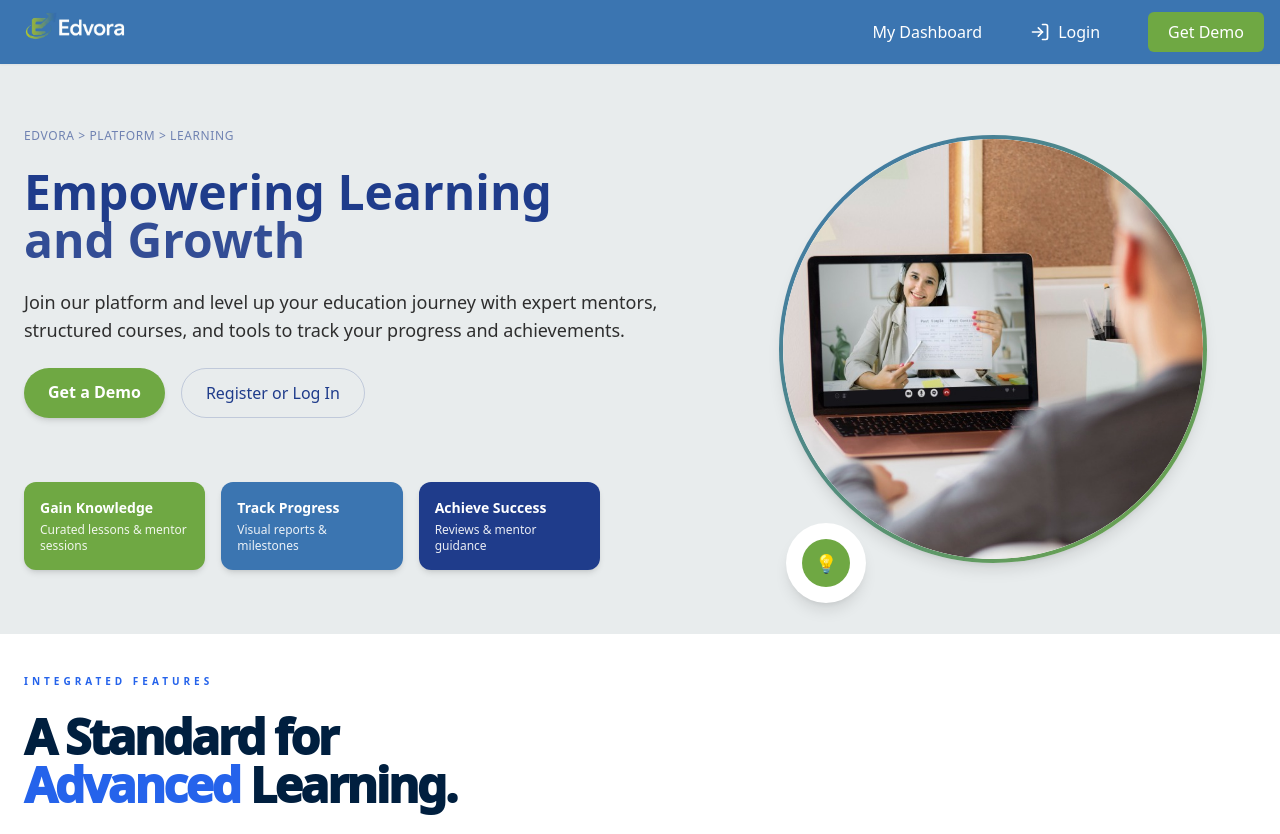
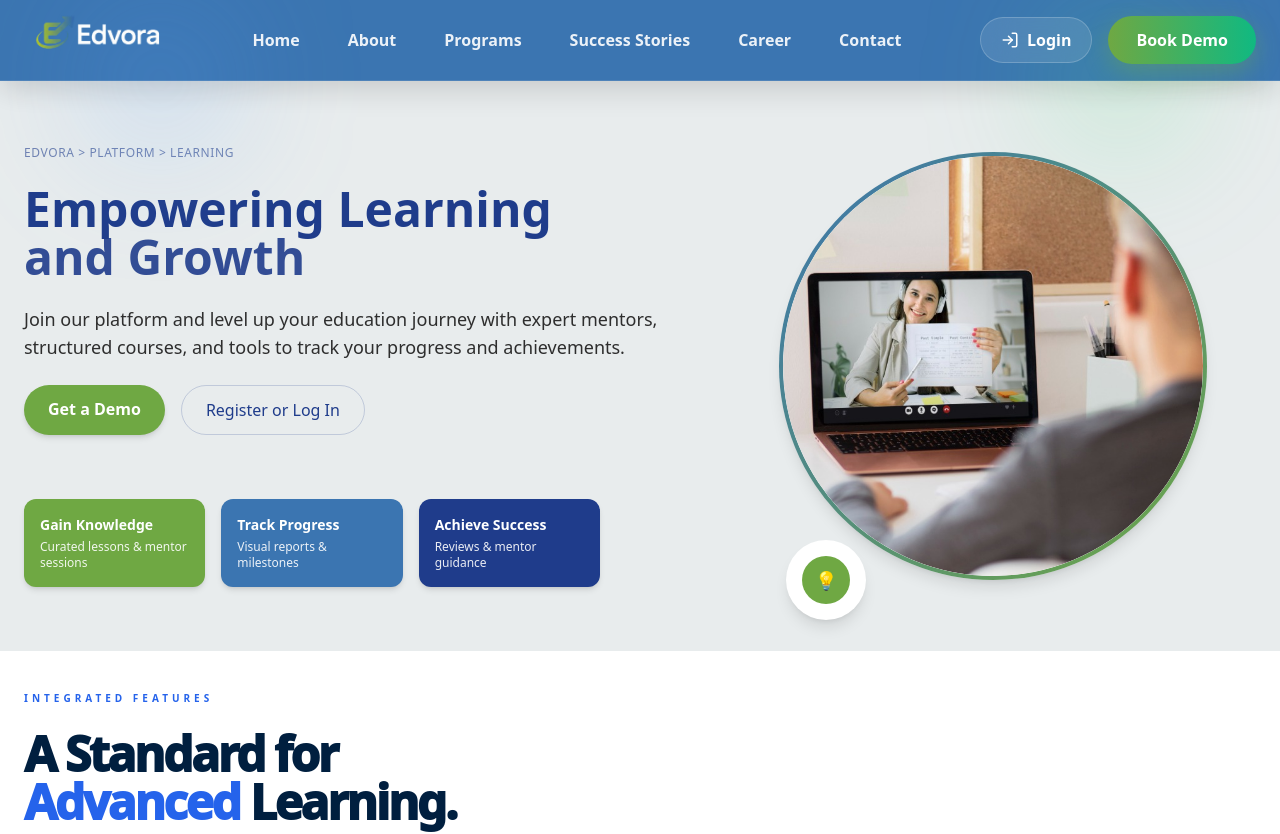
Before and after one commit to shavztech/edvora-frontend, a Next.js app: page / in a window 1280 px wide. Shown: the top 834 px of the page. Built offline with nearby package versions, Linux system fonts and the light colour scheme.

Commit message:
navbar new feattures added

```diff
--- a/src/components/Navbar.tsx
+++ b/src/components/Navbar.tsx
@@ -1,136 +1,323 @@
+
+
 "use client";
-
 import { useEffect, useState } from "react";
 import Image from "next/image";
 import Link from "next/link";
-import { usePathname, useRouter } from "next/navigation";
-import { useSidebar } from "@/context/SidebarContext";
-import { LogIn, LogOut } from "lucide-react";
-import toast from "react-hot-toast";
+import { useRouter, usePathname } from "next/navigation";
+import {
+  LogIn,
+  LogOut,
+  ChevronDown,
+  LayoutDashboard,
+  Calendar,
+  Menu,
+  X,
+} from "lucide-react";
 
-const Navbar: React.FC = () => {
-  const [open, setOpen] = useState(false);
+const Navbar = () => {
+  const [mounted, setMounted] = useState(false);
   const [isLoggedIn, setIsLoggedIn] = useState(false);
+  const [mobileOpen, setMobileOpen] = useState(false);
+  const [dropdownOpen, setDropdownOpen] = useState(false);
+  const [userRole, setUserRole] = useState("");
 
-  const { toggle: toggleSidebar } = useSidebar();
+  const router = useRouter();
   const pathname = usePathname();
-  const router = useRouter();
+  useEffect(() => {
+    setMounted(true);
 
-  const isDashboardPage =
-    pathname.startsWith("/admin") || pathname.startsWith("/student") || pathname.startsWith("/mentor");
+    const token = localStorage.getItem("token");
+    setIsLoggedIn(!!token);
 
-  // 🔥 FIX HERE
-  useEffect(() => {
-    const token = typeof window !== "undefined" ? localStorage.getItem("token") : null;
-    setIsLoggedIn(!!token);
+    const userJson = localStorage.getItem("user");
+
+    if (userJson) {
+      const user = JSON.parse(userJson);
+      setUserRole(user.role);
+    }
   }, [pathname]);
 
-  const handleToggle = () => {
-    if (isDashboardPage) toggleSidebar();
-    else setOpen(!open);
+  if (!mounted) return null;
+
+  const navItems = [
+    { name: "Home", href: "/" },
+    { name: "About", href: "/about" },
+    { name: "Programs", href: "/programs" },
+    { name: "Success Stories", href: "/success-stories" },
+    { name: "Career", href: "/career" },
+    { name: "Contact", href: "/contact" },
+  ];
+
+  const handleLogout = () => {
+    localStorage.clear();
+    setIsLoggedIn(false);
+    router.push("/auth/login");
   };
 
-  const handleLogout = () => {
-    toast((t) => (
-      <div className="flex flex-col gap-3">
-        <p className="font-bold text-slate-800">Are you sure you want to log out?</p>
-        <div className="flex gap-2">
-          <button
-            onClick={() => {
-              localStorage.clear();
-              setIsLoggedIn(false);
-              toast.dismiss(t.id);
-              window.location.href = "/auth/login";
-            }}
-            className="bg-red-500 text-white px-4 py-1.5 rounded-lg text-sm font-bold hover:bg-red-600 transition-colors"
-          >
-            Logout
-          </button>
-          <button
-            onClick={() => toast.dismiss(t.id)}
-            className="bg-slate-100 text-slate-600 px-4 py-1.5 rounded-lg text-sm font-bold hover:bg-slate-200 transition-colors"
-          >
-            Cancel
-          </button>
-        </div>
-      </div>
-    ), {
-      duration: 5000,
-      position: "top-center",
-    });
+  const handleDashboard = () => {
+    const userJson = localStorage.getItem("user");
+
+    if (!userJson) {
+      router.push("/auth/login");
+      return;
+    }
+
+    const user = JSON.parse(userJson);
+
+    if (user.role === "admin" || user.role === "super_admin") {
+      router.push("/admin/dashboard");
+    } else if (user.role === "mentor") {
+      router.push("/mentor/dashboard");
+    } else {
+      router.push("/student/dashboard");
+    }
   };
 
+
+
+
+
   return (
-    <header className="sticky top-0 z-50 w-full bg-primary shadow-sm">
-      <div className="flex h-16 items-center px-4">
-        <Link href="/" className="flex items-center">
+    <header className="sticky top-0 z-50 w-full bg-[rgb(var(--edvora-primary))] backdrop-blur-xl border-b border-white/10 shadow-[0_8px_30px_rgba(0,0,0,0.15)]">
+
+      {/* Glow Effects */}
+      <div className="absolute left-20 top-0 w-40 h-40 bg-blue-400/20 rounded-full blur-3xl pointer-events-none"></div>
+      <div className="absolute right-20 top-0 w-40 h-40 bg-green-400/20 rounded-full blur-3xl pointer-events-none"></div>
+
+      <div className="max-w-7xl mx-auto px-6 relative">
+        <div className="h-20 flex items-center justify-between">
+
+          {/* Logo */}
+          <Link href="/" className="flex items-center z-10">
             <Image
               src="/edvora.png"
               alt="Edvora Logo"
-            width={120}
-            height={40}
+              width={150}
+              height={50}
               priority
             />
           </Link>
 
-        <div className="ml-auto flex items-center">
-          <nav className="hidden md:flex items-center gap-12 text-white">
+          {/* Desktop Nav */}
+          <nav className="hidden lg:flex items-center gap-2">
+            {navItems.map((item) => (
+              <Link
+                key={item.name}
+                href={item.href}
+                className="
+                  group
+                  relative
+                  px-5 py-2.5
+                  rounded-full
+                  font-semibold
+                  text-white/90
+                  transition-all duration-300
+                  hover:text-white
+                  hover:bg-green/110
+                  hover:backdrop-blur-md
+                  hover:shadow-[0_4px_20px_rgba(255,255,255,0.15)]
+                "
+              >
+                <span className="relative z-10">{item.name}</span>
+
+                <span
+                  className="
+                    absolute
+                    left-1/2
+                    bottom-1
+                    h-[3px]
+                    w-0
+                    rounded-full
+                    bg-secondary
+                    transition-all
+                    duration-300
+                    group-hover:w-8
+                    group-hover:left-[calc(50%-16px)]
+                  "
+                ></span>
+              </Link>
+            ))}
+          </nav>
+
+          {/* Right Side */}
+          <div className="hidden lg:flex items-center gap-4">
+
+            {!isLoggedIn ? (
+              <>
+                {/* Login */}
+                <Link
+                  href="/auth/login"
+                  className="
+                    flex items-center gap-2
+                    px-5 py-2.5
+                    rounded-full
+                    bg-white/10
+                    backdrop-blur-lg
+                    border border-white/20
+                    text-white
+                    font-semibold
+                    hover:bg-white/20
+                    hover:scale-105
+                    transition-all duration-300
+                  "
+                >
+                  <LogIn size={18} />
+                  Login
+                </Link>
+
+                {/* Book Demo */}
+                {(!isLoggedIn || userRole === "student") && (
+                  <Link
+                    href="/demo-booking"
+                    className="
+      rounded-full
+      bg-gradient-to-r
+      from-secondary
+      to-emerald-500
+      px-7 py-3
+      text-white
+      font-bold
+      shadow-[0_8px_25px_rgba(111,168,67,0.4)]
+      hover:scale-110
+      hover:shadow-[0_12px_35px_rgba(111,168,67,0.6)]
+      transition-all duration-300
+    "
+                  >
+                    Book Demo
+                  </Link>
+                )}
+              </>
+            ) : (
+              <div className="relative">
                 <button
-              onClick={() => {
-                const token = localStorage.getItem("token");
-                const userJson = localStorage.getItem("user");
-
-                if (token && userJson) {
-                  const user = JSON.parse(userJson);
-                  const role = user.role;
-
-                  if (role === "super_admin" || role === "admin") {
-                    router.push("/admin/dashboard");
-                  } else if (role === "mentor") {
-                    router.push("/mentor/dashboard");
-                  } else if (role === "student") {
-                    router.push("/student/dashboard");
-                  } else {
-                    router.push("/");
-                  }
-                } else {
-                  toast.error("Please login to access your dashboard");
-                  router.push("/auth/login");
-                }
-              }}
-              className="hover:opacity-80 transition-opacity"
+                  onClick={() => setDropdownOpen(!dropdownOpen)}
+                  className="
+                    flex items-center gap-2
+                    px-5 py-2.5
+                    rounded-full
+                    bg-white/10
+                    border border-white/20
+                    text-white
+                    font-semibold
+                    hover:bg-white/20
+                    transition-all duration-300
+                  "
                 >
-              My Dashboard
+                  My Account
+                  <ChevronDown
+                    size={18}
+                    className={`transition-transform duration-300 ${dropdownOpen ? "rotate-180" : ""
+                      }`}
+                  />
                 </button>
 
-            {!isLoggedIn ? (
-              <Link href="/auth/login" className="flex items-center gap-2 hover:opacity-80 transition-opacity">
-                <LogIn className="w-5 h-5" />
-                <span>Login</span>
+                {dropdownOpen && (
+                  <div className="absolute right-0 top-14 w-60 rounded-3xl bg-white shadow-2xl overflow-hidden">
+
+                    <button
+                      onClick={handleDashboard}
+                      className="w-full px-5 py-4 flex items-center gap-3 hover:bg-sky-50 transition-all"
+                    >
+                      <LayoutDashboard size={18} />
+                      Dashboard
+                    </button>
+
+                    {userRole === "student" && (
+                      <Link
+                        href="/demo-booking"
+                        className="px-5 py-4 flex items-center gap-3 hover:bg-emerald-50 transition-all"
+                      >
+                        <Calendar size={18} />
+                        Book Demo
                       </Link>
-            ) : (
-              <button onClick={handleLogout} className="flex items-center gap-2 hover:opacity-80 transition-opacity">
-                <LogOut className="w-5 h-5" />
-                <span>Logout</span>
-              </button>
                     )}
 
+                    <button
+                      onClick={handleLogout}
+                      className="w-full px-5 py-4 flex items-center gap-3 text-red-500 hover:bg-red-50 transition-all"
+                    >
+                      <LogOut size={18} />
+                      Logout
+                    </button>
+
+                  </div>
+                )}
+              </div>
+            )}
+          </div>
+
+          {/* Mobile Toggle */}
+          <button
+            className="lg:hidden text-white"
+            onClick={() => setMobileOpen(!mobileOpen)}
+          >
+            {mobileOpen ? <X size={30} /> : <Menu size={30} />}
+          </button>
+        </div>
+
+        {/* Mobile Menu */}
+        {mobileOpen && (
+          <div className="lg:hidden py-6 space-y-4 border-t border-white/10">
+
+            {navItems.map((item) => (
+              <Link
+                key={item.name}
+                href={item.href}
+                onClick={() => setMobileOpen(false)}
+                className="block text-white font-semibold py-2"
+              >
+                {item.name}
+              </Link>
+            ))}
+
+            {!isLoggedIn ? (
+              <>
+                <Link
+                  href="/auth/login"
+                  className="block text-white font-semibold py-2"
+                >
+                  Login
+                </Link>
+
+                {(!isLoggedIn || userRole === "student") && (
                   <Link
                     href="/demo-booking"
-              className="rounded-md bg-secondary px-5 py-2 font-medium"
+                    className="block text-center bg-secondary text-white py-3 rounded-full font-bold"
                   >
-              Get Demo
+                    Book Demo
                   </Link>
-          </nav>
+                )}
+              </>
+            ) : (
+              <>
+                <button
+                  onClick={handleDashboard}
+                  className="block text-white font-semibold py-2"
+                >
+                  Dashboard
+                </button>
 
+                {(!isLoggedIn || userRole === "student") && (
+                  <Link
+                    href="/demo-booking"
+                    className="block text-center bg-secondary text-white py-3 rounded-full font-bold"
+                  >
+                    Book Demo
+                  </Link>
+                )}
                 <button
-            className="ml-4 md:hidden text-2xl text-white"
-            onClick={handleToggle}
+                  onClick={handleLogout}
+                  className="block text-red-300 font-semibold py-2"
                 >
-            {open ? "✕" : "☰"}
+                  Logout
                 </button>
+              </>
+            )}
           </div>
+        )}
       </div>
+
     </header>
   );
 };
```
Lines whose indentation alone changed are shown as unchanged.
